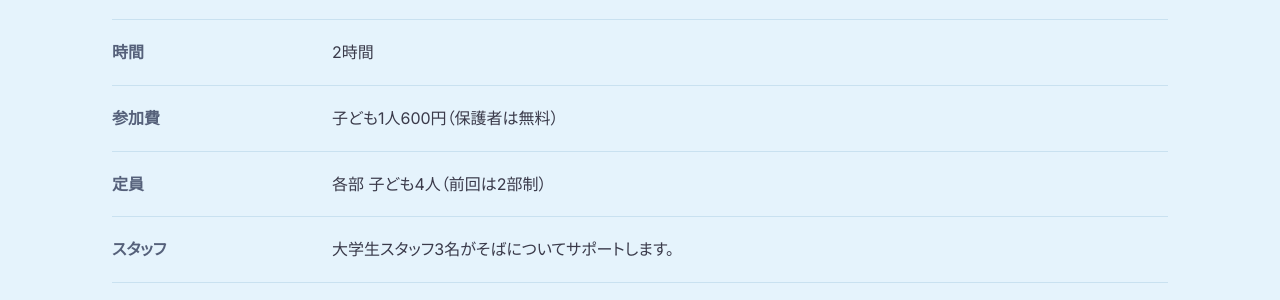
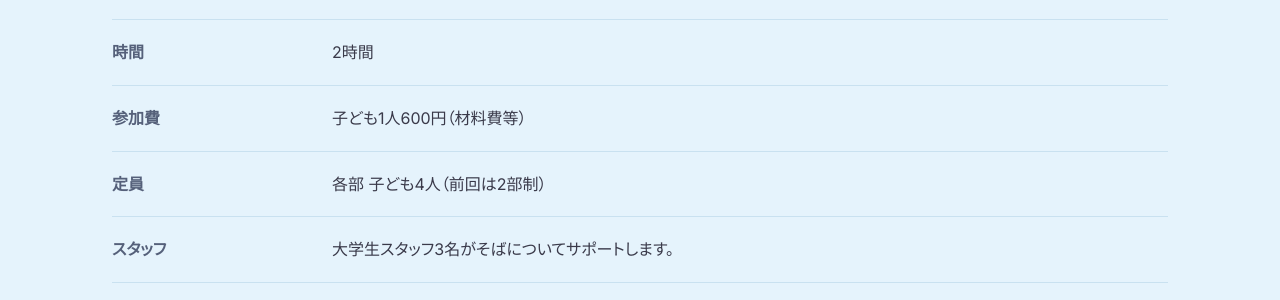
Before and after one commit to coreshiftforch/CoreShift-forchildren-web, a Jekyll site: the page built from coreshift-for-children/index.html, in a window 1280 px wide and 900 px high, scrolled down 2151 px. Shown: the part 152-452 px from the top of the window. Built offline with Jekyll 4.4.1, drawn with Linux system fonts in a browser that asks for light colours.

Commit message:
content: 保護者向けの参加費を「子ども1人600円（材料費等）」に
Co-Authored-By: Claude Opus 5.5 <noreply@anthropic.com>

```diff
--- a/coreshift-for-children/index.html
+++ b/coreshift-for-children/index.html
@@ -74,7 +74,7 @@ logo_sub: "for children"
       <dl class="spec">
         <dt>対象</dt><dd>小学生と保護者（親子で参加）。対象の学年は開催ごとに決めます（前回は小学3〜6年生向けで、1・2年生も参加しました）。</dd>
         <dt>時間</dt><dd>2時間</dd>
-        <dt>参加費</dt><dd>子ども1人600円（保護者は無料）</dd>
+        <dt>参加費</dt><dd>子ども1人600円（材料費等）</dd>
         <dt>定員</dt><dd>各部 子ども4人（前回は2部制）</dd>
         <dt>スタッフ</dt><dd>大学生スタッフ3名がそばについてサポートします。</dd>
         <dt>持ち物</dt><dd>保護者のスマホ。専用のWebアプリ（インストール不要）でのデザインに使います。うまく動かない場合はスタッフの端末をお貸しします。</dd>
```
